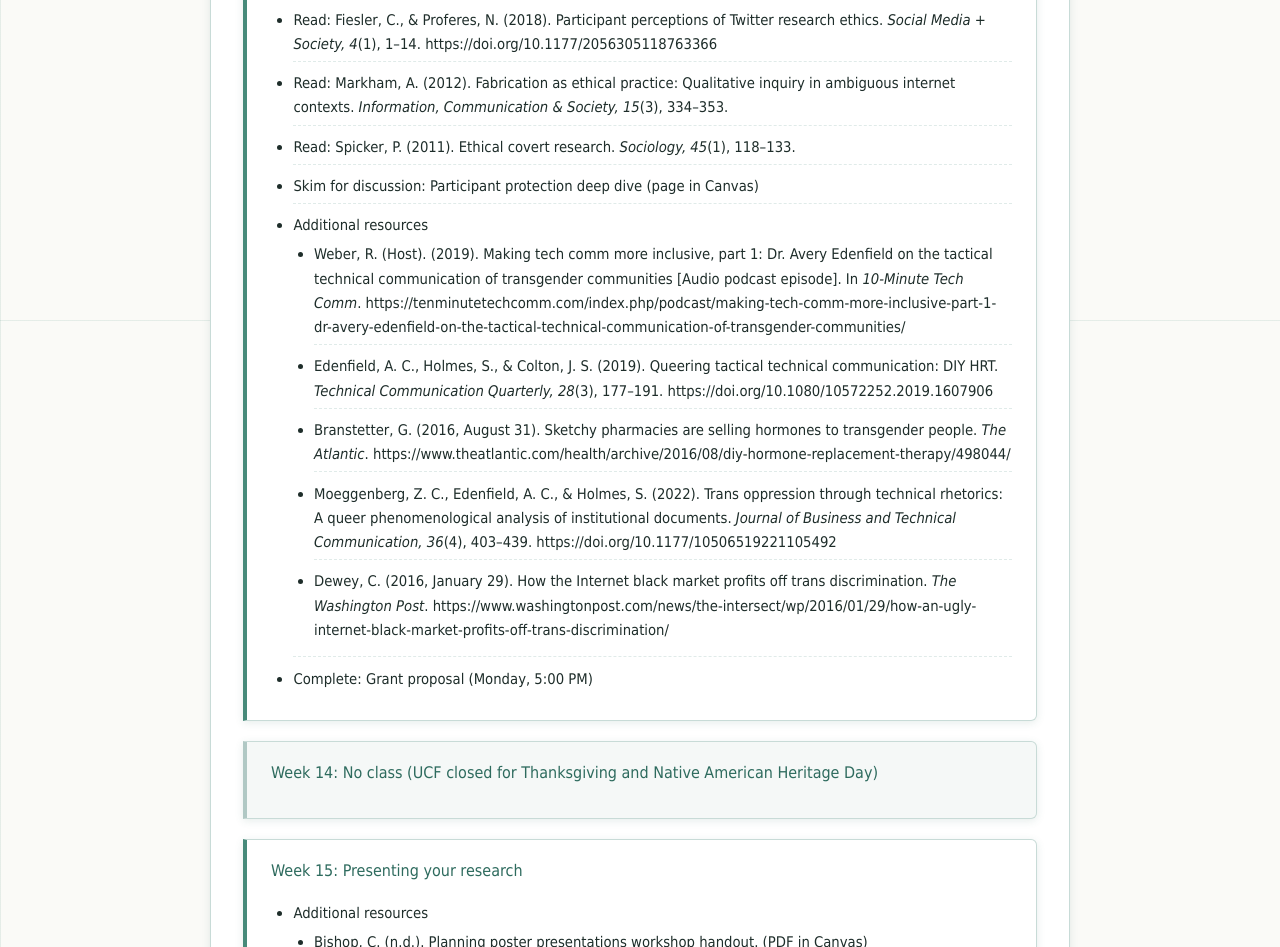
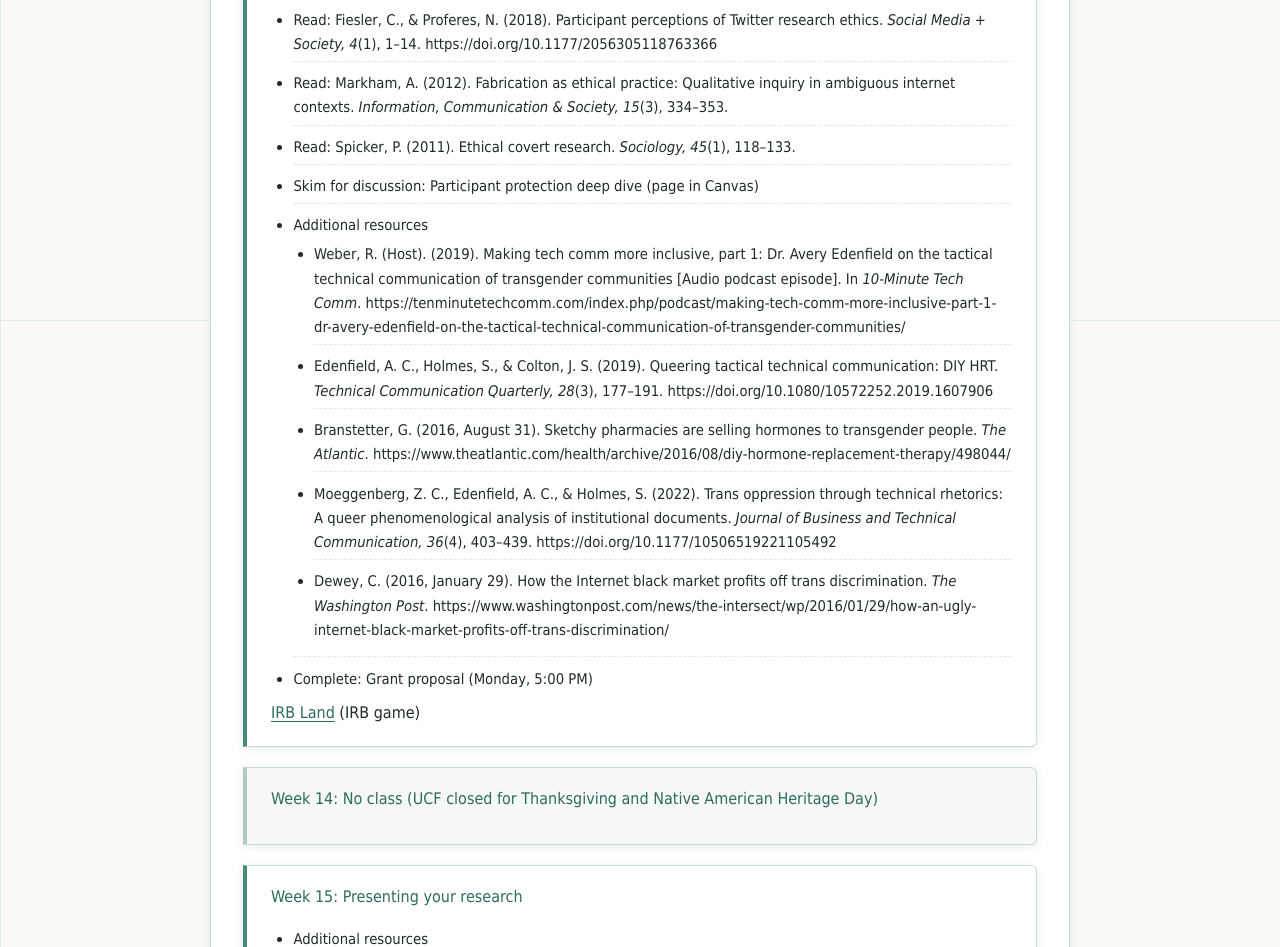
Before and after one commit to ekjphd/Methods2026, a plain HTML site: page index.html in a window 1280 px wide. Shown: the part 6880-7827 px from the top of the page. Drawn offline with Linux system fonts and the light colour scheme.

Commit message:
Add link to IRB Land in index.html

```diff
--- a/index.html
+++ b/index.html
@@ -261,6 +261,7 @@
         </li>
         <li>Complete: Grant proposal (Monday, 5:00 PM)</li>
       </ul>
+       <a href="https://ekjphd.com/Methods2026/irb/">IRB Land</a> (IRB game)</li>
     </div>
 
     <!-- Week 14 -->
```
